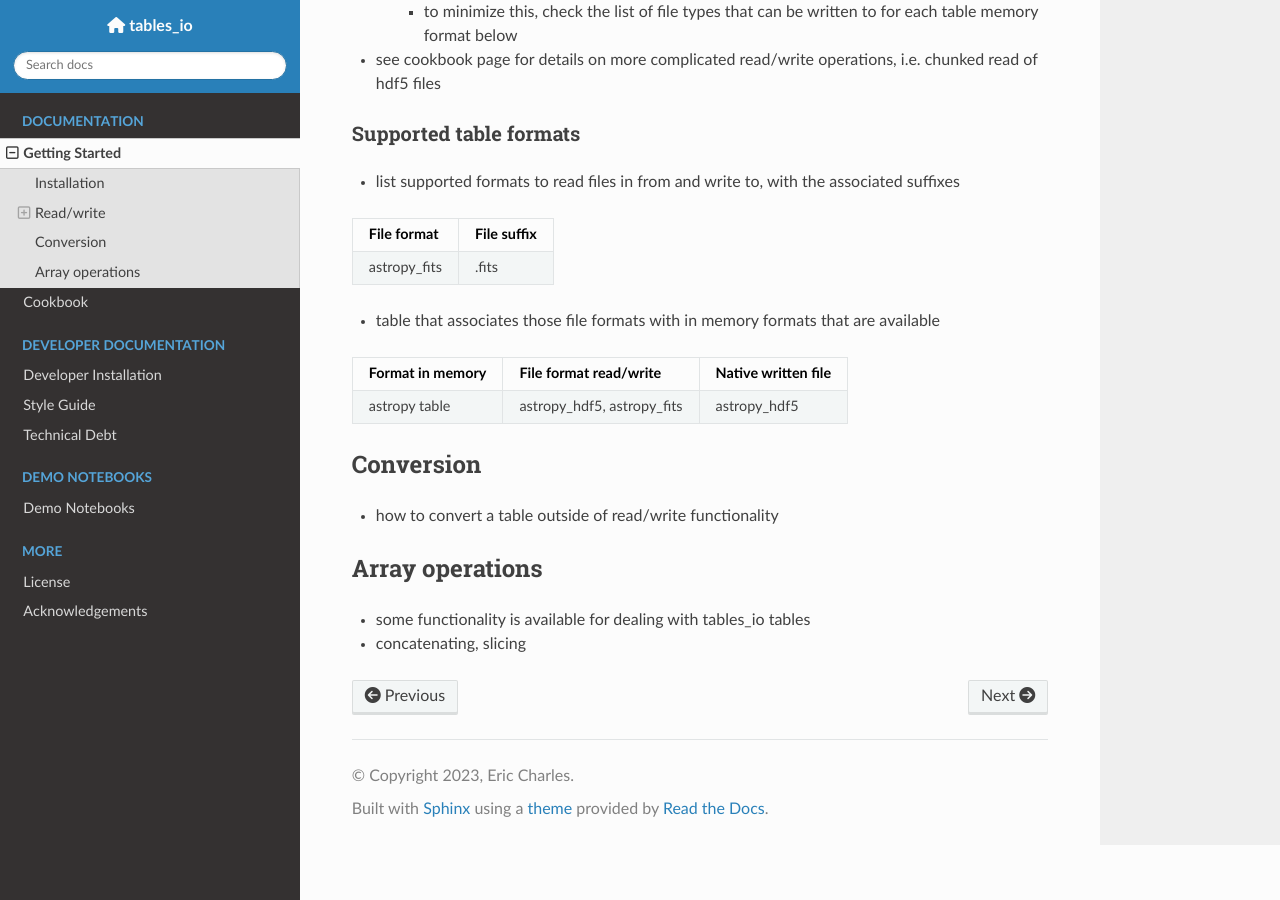
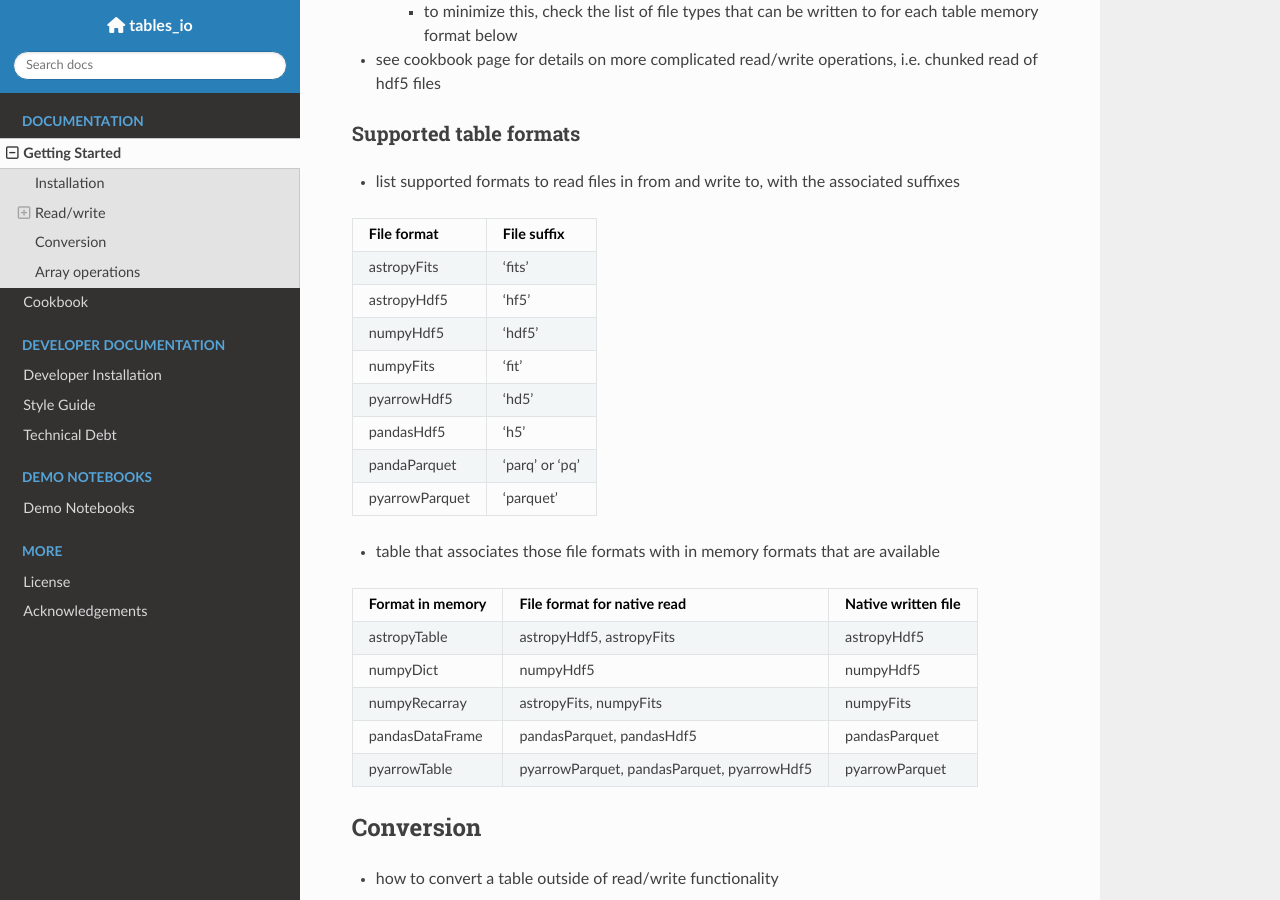
Before and after one commit to LSSTDESC/tables_io, a Sphinx documentation site: the page built from docs/quickstart.md, in a window 1280 px wide and 900 px high, scrolled down 584 px. Built offline with Sphinx 7.4.7 and the Read the Docs theme 3.1.0, drawn with Linux system fonts in a browser that asks for light colours; nearby versions of some CDN libraries; pages that are not in the unit, such as notebooks, are missing from menus; the version number could not be read and is left out.

Commit message:
filled in the supported table and file format tables

```diff
--- a/docs/quickstart.md
+++ b/docs/quickstart.md
@@ -1,56 +1,57 @@
 # Getting Started
-
 
 ## Installation
 
-* basic installation
+- basic installation
 
-* parallel installation
-
-
+- parallel installation
 
 ## Read/write
 
-* how to read in tables
-    * two options: multi read/write gives ordered dict, single read/write gives just the table format
-* recommended usage:
-    * provide a format key when reading in a file to make sure you get the memory format you want
-    * keep in mind this could result in more memory usage due to conversions
-* how to write tables:
-    * use write()
-    * can provide output format again to make sure you get the file type you want
-    * keep in mind this could result in more memory usage due to conversions
-        * to minimize this, check the list of file types that can be written to for each table memory format below
+- how to read in tables
+  - two options: multi read/write gives ordered dict, single read/write gives just the table format
+- recommended usage:
+  - provide a format key when reading in a file to make sure you get the memory format you want
+  - keep in mind this could result in more memory usage due to conversions
+- how to write tables:
 
-* see cookbook page for details on more complicated read/write operations, i.e. chunked read of hdf5 files
+  - use write()
+  - can provide output format again to make sure you get the file type you want
+  - keep in mind this could result in more memory usage due to conversions
+    - to minimize this, check the list of file types that can be written to for each table memory format below
 
-
+- see cookbook page for details on more complicated read/write operations, i.e. chunked read of hdf5 files
 
 ### Supported table formats
 
-* list supported formats to read files in from and write to, with the associated suffixes
+- list supported formats to read files in from and write to, with the associated suffixes
 
+| File format    | File suffix    |
+| -------------- | -------------- |
+| astropyFits    | 'fits'         |
+| astropyHdf5    | 'hf5'          |
+| numpyHdf5      | 'hdf5'         |
+| numpyFits      | 'fit'          |
+| pyarrowHdf5    | 'hd5'          |
+| pandasHdf5     | 'h5'           |
+| pandaParquet   | 'parq' or 'pq' |
+| pyarrowParquet | 'parquet'      |
 
-| File format | File suffix |
-|-------------|-------------|
-| astropy_fits | .fits |
+- table that associates those file formats with in memory formats that are available
 
-* table that associates those file formats with in memory formats that are available
-
-| Format in memory | File format read/write | Native written file |
-|------------------|------------------|-------------------|
-| astropy table | astropy_hdf5, astropy_fits | astropy_hdf5 |
-
-
-
-
+| Format in memory | File format for native read                | Native written file |
+| ---------------- | ------------------------------------------ | ------------------- |
+| astropyTable     | astropyHdf5, astropyFits                   | astropyHdf5         |
+| numpyDict        | numpyHdf5                                  | numpyHdf5           |
+| numpyRecarray    | astropyFits, numpyFits                     | numpyFits           |
+| pandasDataFrame  | pandasParquet, pandasHdf5                  | pandasParquet       |
+| pyarrowTable     | pyarrowParquet, pandasParquet, pyarrowHdf5 | pyarrowParquet      |
 
 ## Conversion
 
-* how to convert a table outside of read/write functionality
-
+- how to convert a table outside of read/write functionality
 
 ## Array operations
 
-* some functionality is available for dealing with tables_io tables
-* concatenating, slicing
+- some functionality is available for dealing with tables_io tables
+- concatenating, slicing
```
